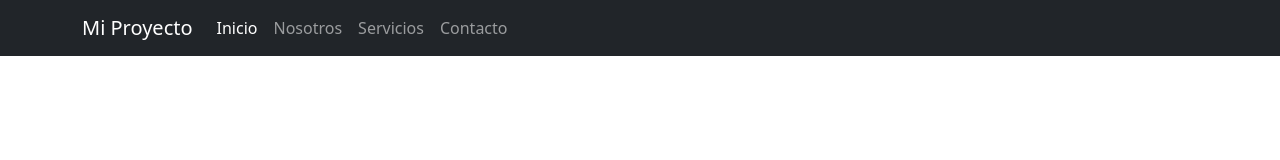
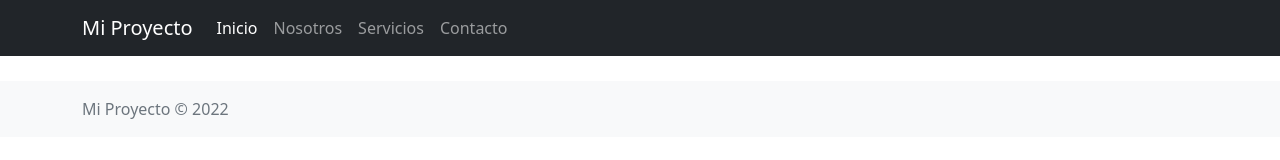
Before and after one commit to yaikel91/sitio, a plain HTML site: page index.html in a window 1280 px wide. Drawn offline with Linux system fonts and the light colour scheme.

Commit message:
agregue el footer a index

```diff
--- a/index.html
+++ b/index.html
@@ -51,5 +51,13 @@
 
       </main>
 
+      <!-- Footer -->
+    <footer class="footer mt-auto py-3 bg-light">
+        <div class="container">
+          <span class="text-muted">Mi Proyecto © <script>document.write(new Date().getFullYear())</script> </span>
+        </div>
+      </footer>
+
+
 </body>
 </html>
```
